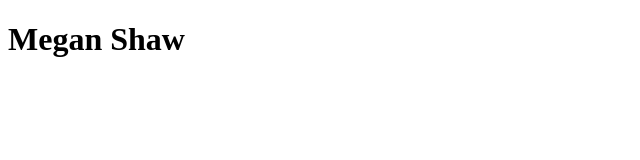
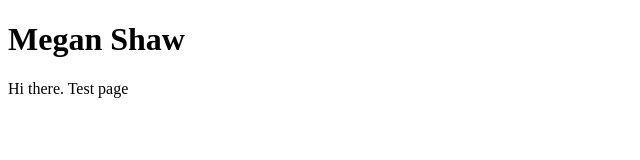
Before and after one commit to meganlynn012/meganlynn012.github.io, a plain HTML site: page index.html in a window 1280 px wide. Shown: the whole page, without its empty margins (0-640 px from the left). Drawn offline with Linux system fonts and the light colour scheme.

Commit message:
2nd commit

```diff
--- a/index.html
+++ b/index.html
@@ -5,5 +5,6 @@
 </head>
 <body>
  <h1>Megan Shaw</h1>
+ <p>Hi there. Test page</p>
 </body>
 </html>
```
